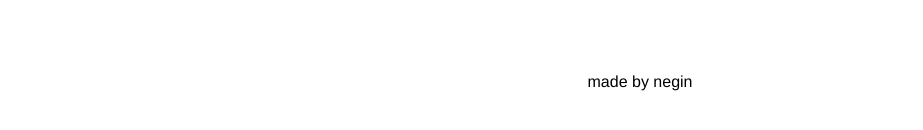
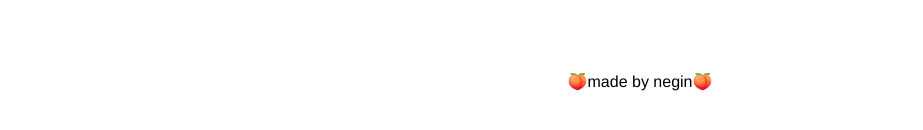
Before and after one commit to nuggetsnegin/perfect-match-helper, a Vue app: page / in a window 1280 px wide. Shown: the part 636-766 px from the top of the page, without its empty margins (0-923 px from the left). Built offline with nearby package versions, Linux system fonts and the light colour scheme.

Commit message:
footer done done

```diff
--- a/src/components/Footer.vue
+++ b/src/components/Footer.vue
@@ -1,3 +1,3 @@
 <template>
-  <footer class="bg-green-400 py-2 text-white text-xs mt-5">made by negin</footer>
+  <footer class="bg-green-400 py-2 text-white text-xs mt-5"><span class="px-1">🍑</span>made by <a href="www.negi.dev" target="_blank" class="font-bold hover:text-green-800">negin</a><span class="px-1">🍑</span></footer>
 </template>
--- a/src/components/Grid.vue
+++ b/src/components/Grid.vue
@@ -4,7 +4,7 @@
             <p class="px-2 py-5"><span class="text-sm font-mono lowercase">Order:</span> ❔🍉🍌🍊🍎🍇🍒</p>
         </div>
         <button
-            class="text-white rounded bg-green-400 px-4 py-2 shadow-md hover:bg-pink-600 active:outline-none focus:outline-none lowercase mb-5"
+            class="text-white text-xs rounded bg-green-400 px-4 py-2 shadow-md hover:bg-green-600 active:outline-none focus:outline-none lowercase mb-5"
             @click="clear($event)">Clear
         </button>
         <div class="tile-container grid grid-cols-4 gap-4 grid-rows-4 bg-green-100 p-5 rounded-lg shadow-md content-center">
```
